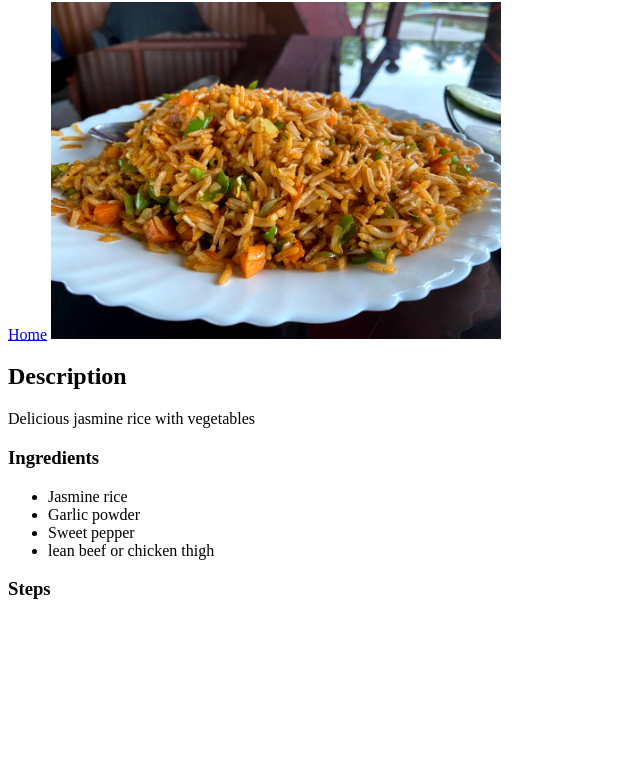
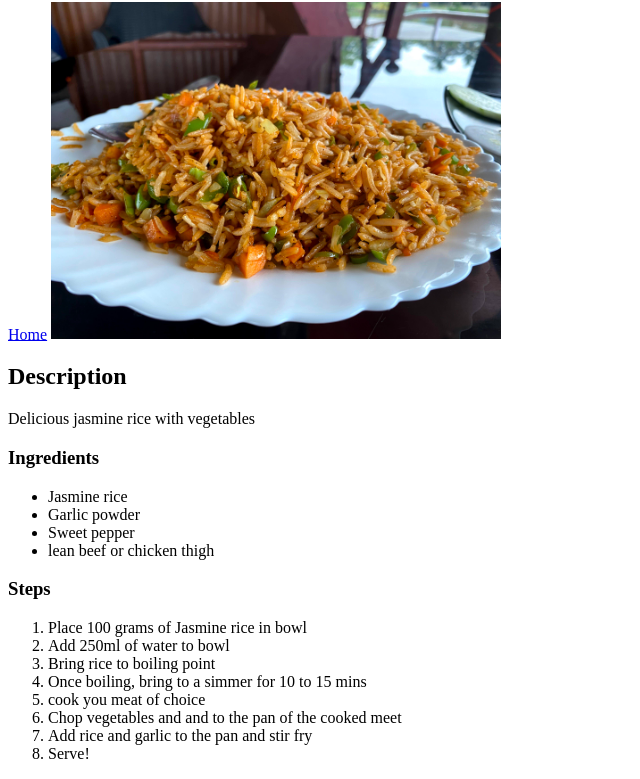
Before and after one commit to Peachboy97/Odin-recipes, a plain HTML site: page recipes/spicy_rice.html in a window 1280 px wide. Shown: the part 78-857 px from the top of the page, without its empty margins (0-640 px from the left). Before the commit the page ends 800 px from the top, so only its background shows below. Drawn offline with Linux system fonts and the light colour scheme.

Commit message:
Add steps to spicy_rice.html

```diff
--- a/recipes/spicy_rice.html
+++ b/recipes/spicy_rice.html
@@ -20,6 +20,16 @@
             <li>lean beef or chicken thigh</li>
         </ul>
         <h3>Steps</h3>
+        <ol>
+            <li>Place 100 grams of Jasmine rice in bowl</li>
+            <li>Add 250ml of water to bowl</li>
+            <li>Bring rice to boiling point</li>
+            <li>Once boiling, bring to a simmer for 10 to 15 mins</li>
+            <li>cook you meat of choice</li>
+            <li>Chop vegetables and and to the pan of the cooked meet</li>
+            <li>Add rice and garlic to the pan and stir fry</li>
+            <li>Serve!</li>
+        </ol>
     </body>
 
 </html>
```
